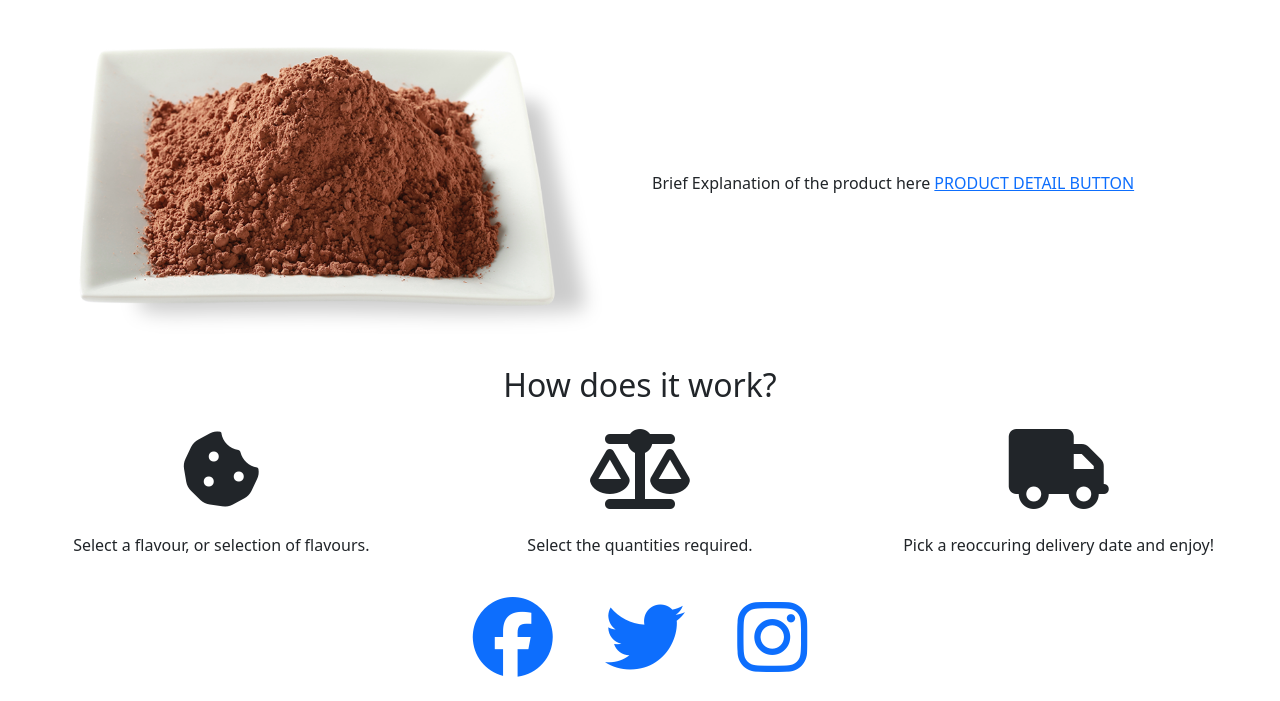
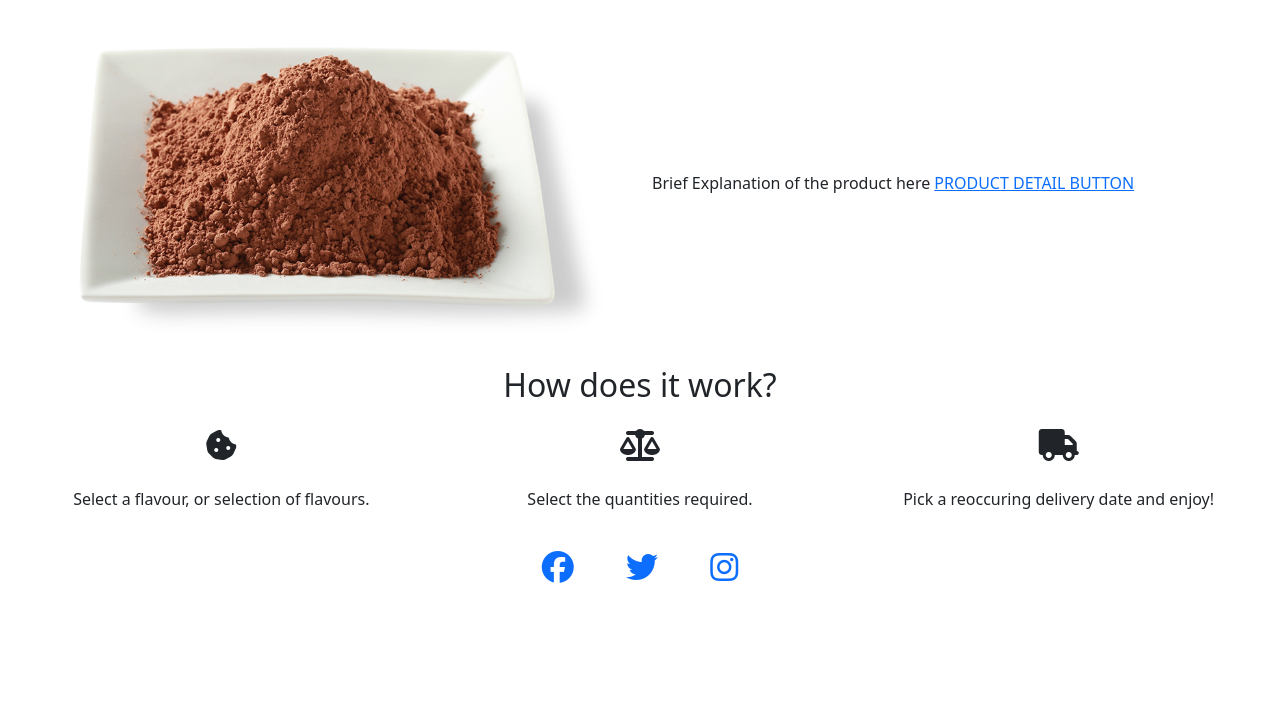
Before and after one commit to Code-Institute-Submissions/the-easy-whey, a Django app: page / in a window 1280 px wide. Shown: the part 863-1564 px from the top of the page. After the commit the page ends 1446 px from the top, so only its background shows below. Run offline with Django 3.2, Linux system fonts and the light colour scheme; some libraries are stand-ins or nearby versions.

Commit message:
font size of icons altered

```diff
--- a/static/css/style.css
+++ b/static/css/style.css
@@ -12,5 +12,5 @@
 }
 
 i {
-    font-size: 5rem;
+    font-size: 2rem;
 }
```
